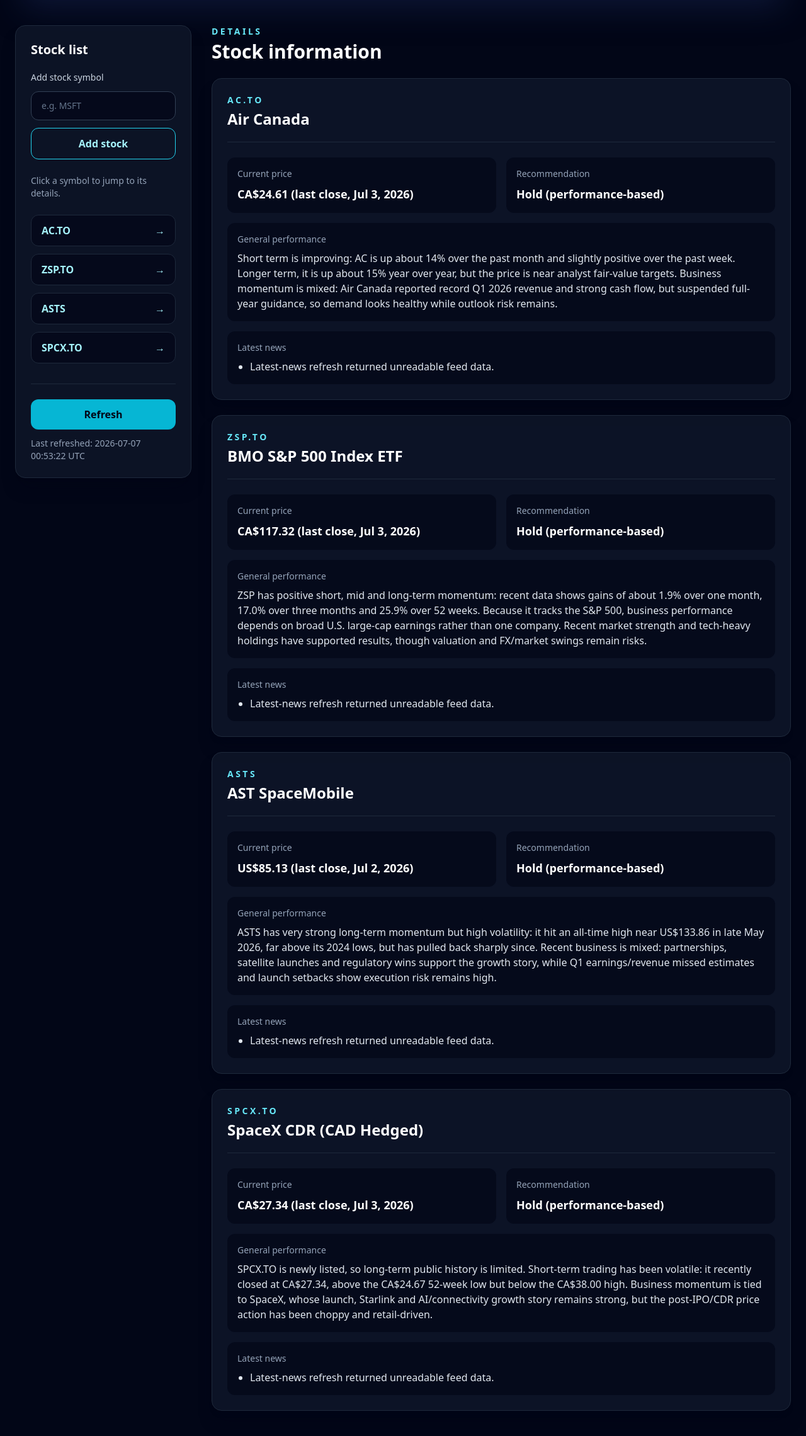
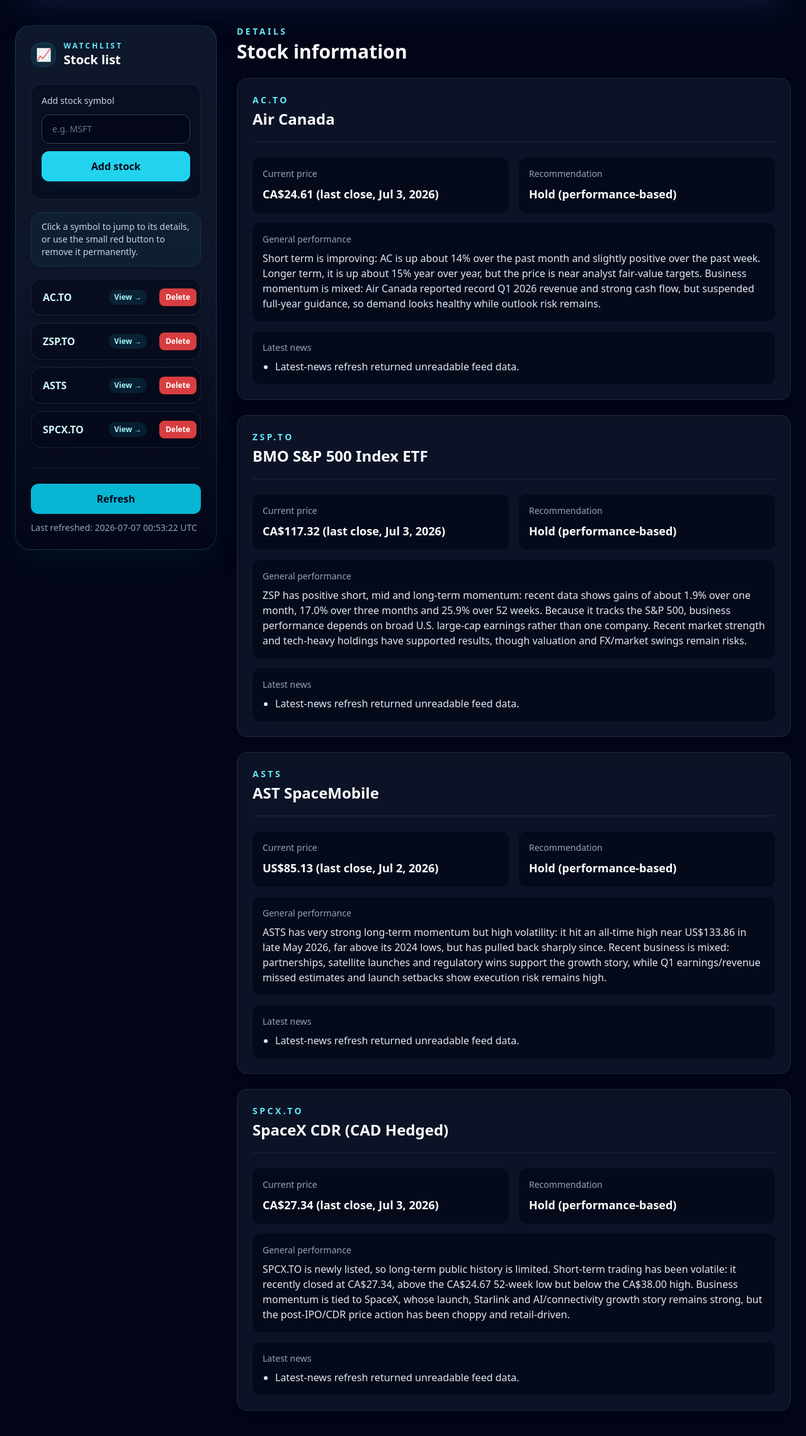
Before and after one commit to encwgwg/SnapshotOfCertainStocks, a Flask app: page / in a window 1280 px wide. Shown: the part 252-2532 px from the top of the page at 63% size. Run offline with Flask 3, Linux system fonts and the light colour scheme; data that the repository does not hold is empty; some libraries are stand-ins or nearby versions.

Commit message:
Polish stock list styling

```diff
--- a/app.py
+++ b/app.py
@@ -347,6 +347,20 @@
     save_stocks()
 
 
+def delete_stock_by_symbol(symbol):
+    """Remove a stock from the watchlist and persist the updated list."""
+    normalized_symbol = normalize_stock_symbol(symbol)
+    remaining_stocks = [
+        stock for stock in STOCKS if normalize_stock_symbol(stock["symbol"]) != normalized_symbol
+    ]
+
+    if len(remaining_stocks) == len(STOCKS):
+        return None
+
+    replace_stocks(remaining_stocks)
+    return normalized_symbol
+
+
 def apply_refresh_data(stock):
     """Update a stock with refreshed market information."""
     refreshed_stock = fetch_market_information(stock["symbol"], stock)
@@ -403,5 +417,16 @@
     return jsonify({"stock": new_stock, "added": True}), 201
 
 
+@app.delete("/stocks/<path:symbol>")
+def delete_stock(symbol):
+    """Delete a stock symbol from the watchlist permanently."""
+    deleted_symbol = delete_stock_by_symbol(symbol)
+
+    if not deleted_symbol:
+        return jsonify({"error": "Stock symbol was not found."}), 404
+
+    return jsonify({"deleted": True, "symbol": deleted_symbol})
+
+
 if __name__ == "__main__":
     app.run(debug=True)
--- a/templates/index.html
+++ b/templates/index.html
@@ -14,31 +14,38 @@
             <p class="mt-4 max-w-3xl text-lg text-blue-50">A quick, editable dashboard for selected stocks with prices, performance notes, news, and a simple buy/hold/sell view.</p>
         </header>
 
-        <div class="grid gap-8 lg:grid-cols-[280px_1fr]">
+        <div class="grid gap-8 lg:grid-cols-[320px_1fr]">
             <aside class="lg:sticky lg:top-6 lg:self-start">
-                <div class="rounded-2xl border border-slate-800 bg-slate-900/80 p-6 shadow-xl shadow-slate-950/40">
-                    <h2 class="text-xl font-semibold text-white">Stock list</h2>
-                    <form id="add-stock-form" class="mt-5 space-y-3">
+                <div class="overflow-hidden rounded-3xl border border-cyan-400/20 bg-gradient-to-b from-slate-900 via-slate-900/95 to-slate-950 p-6 shadow-2xl shadow-cyan-950/30">
+                    <div class="flex items-center gap-3">
+                        <span class="flex h-10 w-10 items-center justify-center rounded-2xl bg-cyan-400/10 text-xl shadow-inner shadow-cyan-400/10" aria-hidden="true">📈</span>
+                        <div>
+                            <p class="text-xs font-semibold uppercase tracking-[0.25em] text-cyan-300">Watchlist</p>
+                            <h2 class="text-xl font-semibold text-white">Stock list</h2>
+                        </div>
+                    </div>
+                    <form id="add-stock-form" class="mt-6 space-y-3 rounded-2xl border border-slate-800/80 bg-slate-950/40 p-4">
                         <label for="stock-symbol-input" class="block text-sm font-medium text-slate-300">Add stock symbol</label>
-                        <input id="stock-symbol-input" name="symbol" type="text" placeholder="e.g. MSFT" class="w-full rounded-xl border border-slate-700 bg-slate-950/70 px-4 py-3 text-sm text-white placeholder:text-slate-500 focus:border-cyan-300 focus:outline-none focus:ring-2 focus:ring-cyan-300">
-                        <button type="submit" class="w-full rounded-xl border border-cyan-400 px-4 py-3 font-semibold text-cyan-200 transition hover:bg-cyan-400/10 hover:text-white focus:outline-none focus:ring-2 focus:ring-cyan-300">Add stock</button>
+                        <input id="stock-symbol-input" name="symbol" type="text" placeholder="e.g. MSFT" class="w-full rounded-xl border border-slate-700 bg-slate-950/70 px-4 py-3 text-sm text-white placeholder:text-slate-500 shadow-inner shadow-slate-950/40 focus:border-cyan-300 focus:outline-none focus:ring-2 focus:ring-cyan-300">
+                        <button type="submit" class="w-full rounded-xl bg-cyan-400 px-4 py-3 font-semibold text-slate-950 shadow-lg shadow-cyan-950/30 transition hover:bg-cyan-300 focus:outline-none focus:ring-2 focus:ring-cyan-200">Add stock</button>
                         <p id="add-stock-status" class="text-sm text-slate-400"></p>
                     </form>
-                    <p class="mt-6 text-sm text-slate-400">Click a symbol to jump to its details.</p>
-                    <nav class="mt-6">
+                    <p class="mt-5 rounded-2xl border border-cyan-400/10 bg-cyan-400/5 px-4 py-3 text-sm text-slate-300">Click a symbol to jump to its details, or use the small red button to remove it permanently.</p>
+                    <nav class="mt-5">
                         <ul id="stock-list" class="space-y-3">
                             {% for stock in stocks %}
-                                <li>
-                                    <a href="#{{ stock.anchor }}" data-stock-link="{{ stock.symbol }}" class="flex items-center justify-between rounded-xl border border-slate-800 bg-slate-950/70 px-4 py-3 font-semibold text-cyan-200 transition hover:border-cyan-400 hover:bg-cyan-400/10 hover:text-white focus:outline-none focus:ring-2 focus:ring-cyan-300">
-                                        <span>{{ stock.symbol }}</span>
-                                        <span aria-hidden="true">→</span>
+                                <li data-stock-list-item="{{ stock.symbol }}" class="group flex items-center gap-2 rounded-2xl border border-slate-800/80 bg-slate-950/50 p-1.5 shadow-lg shadow-slate-950/20 transition hover:-translate-y-0.5 hover:border-cyan-400/40 hover:bg-slate-900/80">
+                                    <a href="#{{ stock.anchor }}" data-stock-link="{{ stock.symbol }}" class="flex min-w-0 flex-1 items-center justify-between rounded-xl px-3 py-2.5 font-semibold text-cyan-100 transition hover:text-white focus:outline-none focus:ring-2 focus:ring-cyan-300">
+                                        <span class="truncate">{{ stock.symbol }}</span>
+                                        <span class="ml-2 rounded-full bg-cyan-400/10 px-2 py-1 text-xs text-cyan-200 transition group-hover:bg-cyan-400/20" aria-hidden="true">View →</span>
                                     </a>
+                                    <button type="button" data-delete-stock="{{ stock.symbol }}" class="rounded-lg bg-red-500/90 px-2.5 py-1.5 text-xs font-semibold text-white shadow-sm shadow-red-950/30 transition hover:bg-red-400 focus:outline-none focus:ring-2 focus:ring-red-300 disabled:cursor-not-allowed disabled:opacity-70">Delete</button>
                                 </li>
                             {% endfor %}
                         </ul>
                     </nav>
 
-                    <div class="mt-8 border-t border-slate-800 pt-6">
+                    <div class="mt-8 border-t border-slate-800/80 pt-6">
                         <button id="refresh-button" type="button" class="flex w-full items-center justify-center gap-3 rounded-xl bg-cyan-500 px-4 py-3 font-semibold text-slate-950 transition hover:bg-cyan-300 focus:outline-none focus:ring-2 focus:ring-cyan-200 disabled:cursor-not-allowed disabled:opacity-70">
                             <span>Refresh</span>
                             <span id="refresh-spinner" class="hidden h-5 w-5 animate-spin rounded-full border-2 border-slate-950 border-t-transparent" aria-hidden="true"></span>
@@ -95,11 +102,12 @@
         </div>
     </main>
     <template id="stock-list-item-template">
-        <li>
-            <a class="flex items-center justify-between rounded-xl border border-slate-800 bg-slate-950/70 px-4 py-3 font-semibold text-cyan-200 transition hover:border-cyan-400 hover:bg-cyan-400/10 hover:text-white focus:outline-none focus:ring-2 focus:ring-cyan-300">
-                <span data-template-field="symbol"></span>
-                <span aria-hidden="true">→</span>
+        <li class="group flex items-center gap-2 rounded-2xl border border-slate-800/80 bg-slate-950/50 p-1.5 shadow-lg shadow-slate-950/20 transition hover:-translate-y-0.5 hover:border-cyan-400/40 hover:bg-slate-900/80">
+            <a class="flex min-w-0 flex-1 items-center justify-between rounded-xl px-3 py-2.5 font-semibold text-cyan-100 transition hover:text-white focus:outline-none focus:ring-2 focus:ring-cyan-300">
+                <span class="truncate" data-template-field="symbol"></span>
+                <span class="ml-2 rounded-full bg-cyan-400/10 px-2 py-1 text-xs text-cyan-200 transition group-hover:bg-cyan-400/20" aria-hidden="true">View →</span>
             </a>
+            <button type="button" data-delete-stock class="rounded-lg bg-red-500/90 px-2.5 py-1.5 text-xs font-semibold text-white shadow-sm shadow-red-950/30 transition hover:bg-red-400 focus:outline-none focus:ring-2 focus:ring-red-300 disabled:cursor-not-allowed disabled:opacity-70">Delete</button>
         </li>
     </template>
 
@@ -162,20 +170,24 @@
         }
 
         function addStockToList(stock) {
-            if (document.querySelector(`[data-stock-link="${stock.symbol}"]`)) {
+            if (document.querySelector(stockAttributeSelector("data-stock-link", stock.symbol))) {
                 return;
             }
 
             const listItem = stockListItemTemplate.content.cloneNode(true);
+            const listItemElement = listItem.querySelector("li");
             const link = listItem.querySelector("a");
+            const deleteButton = listItem.querySelector("[data-delete-stock]");
+            listItemElement.dataset.stockListItem = stock.symbol;
             link.href = `#${stock.anchor}`;
             link.dataset.stockLink = stock.symbol;
+            deleteButton.dataset.deleteStock = stock.symbol;
             listItem.querySelector('[data-template-field="symbol"]').textContent = stock.symbol;
             stockList.appendChild(listItem);
         }
 
         function addStockCard(stock) {
-            if (document.querySelector(`[data-stock-card="${stock.symbol}"]`)) {
+            if (document.querySelector(stockAttributeSelector("data-stock-card", stock.symbol))) {
                 return;
             }
 
@@ -189,8 +201,12 @@
             updateStockCard(stock);
         }
 
+        function stockAttributeSelector(attributeName, symbol) {
+            return `[${attributeName}="${CSS.escape(symbol)}"]`;
+        }
+
         function updateStockCard(stock) {
-            const stockCard = document.querySelector(`[data-stock-card="${stock.symbol}"]`);
+            const stockCard = document.querySelector(stockAttributeSelector("data-stock-card", stock.symbol));
             if (!stockCard) {
                 return;
             }
@@ -201,6 +217,32 @@
 
             const latestNewsList = stockCard.querySelector('[data-stock-field="latest_news"]');
             renderLatestNews(latestNewsList, stock.latest_news);
+        }
+
+        function removeStockFromPage(symbol) {
+            document.querySelector(stockAttributeSelector("data-stock-list-item", symbol))?.remove();
+            document.querySelector(stockAttributeSelector("data-stock-card", symbol))?.remove();
+        }
+
+        async function deleteStock(symbol, deleteButton) {
+            deleteButton.disabled = true;
+            deleteButton.textContent = "Deleting...";
+
+            try {
+                const response = await fetch(`/stocks/${encodeURIComponent(symbol)}`, { method: "DELETE" });
+                const data = await response.json();
+
+                if (!response.ok) {
+                    throw new Error(data.error || "Unable to delete stock.");
+                }
+
+                removeStockFromPage(data.symbol);
+                addStockStatus.textContent = `${data.symbol} deleted permanently from the stock list.`;
+            } catch (error) {
+                deleteButton.disabled = false;
+                deleteButton.textContent = "Delete";
+                addStockStatus.textContent = error.message;
+            }
         }
 
         addStockForm.addEventListener("submit", async (event) => {
@@ -233,6 +275,16 @@
             }
         });
 
+        stockList.addEventListener("click", (event) => {
+            const deleteButton = event.target.closest("[data-delete-stock]");
+
+            if (!deleteButton) {
+                return;
+            }
+
+            deleteStock(deleteButton.dataset.deleteStock, deleteButton);
+        });
+
         refreshButton.addEventListener("click", async () => {
             setRefreshLoading(true);
 
```
